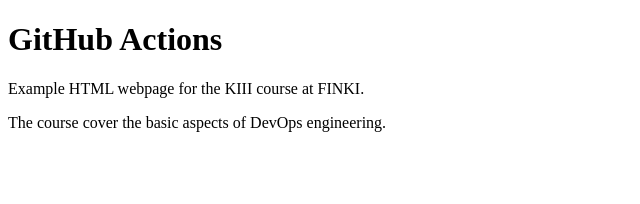
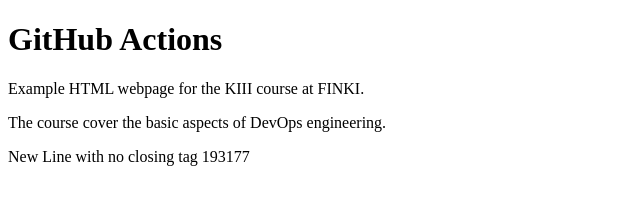
Before and after one commit to Daniel-Stojanovski/KIII_Actions, a plain HTML site: page index.html in a window 1280 px wide. Shown: the whole page, without its empty margins (0-640 px from the left). Drawn offline with Linux system fonts and the light colour scheme.

Commit message:
Update index.html
Intentional Change in index.html

```diff
--- a/index.html
+++ b/index.html
@@ -4,5 +4,6 @@
     <h1>GitHub Actions</h1>
     <p>Example HTML webpage for the KIII course at FINKI.</p>
     <p>The course cover the basic aspects of DevOps engineering.</p>
+    <p>New Line with no closing tag 193177
   </body>
 </html>
```
